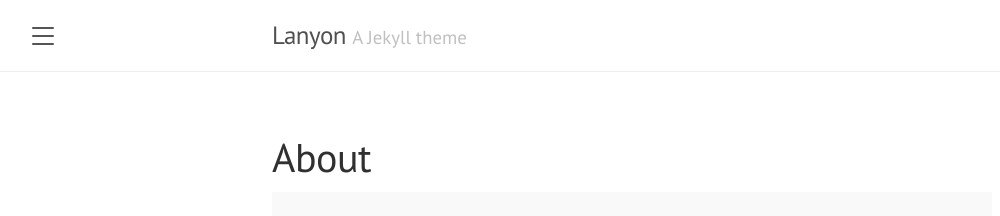
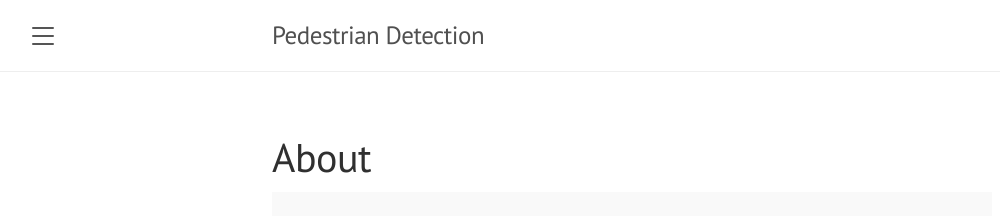
Before and after one commit to RedHoven/pedestrian-detection, a Jekyll site: the page built from lanyon/about.md, in a window 1280 px wide. Shown: the top 216 px of the page, without its empty margins (8-1008 px from the left). Built offline with Jekyll 4.4.1, drawn with Linux system fonts in a browser that asks for light colours.

Commit message:
updated config

```diff
--- a/lanyon/Gemfile
+++ b/lanyon/Gemfile
@@ -1,3 +1,4 @@
 source "https://rubygems.org"
 
 gem "github-pages", "~> 232"
+gem "jekyll-paginate", "~> 2.1"
--- a/lanyon/_config.yml
+++ b/lanyon/_config.yml
@@ -1,17 +1,8 @@
 # Setup
-title:               Lanyon
-tagline:             'A Jekyll theme'
-description:         'A reserved <a href="https://jekyllrb.com" target="_blank">Jekyll</a> theme that places the utmost gravity on content with a hidden drawer. Made by <a href="https://twitter.com/mdo" target="_blank">@mdo</a>.'
-url:                 http://lanyon.getpoole.com
-baseurl:             ''
-paginate:            5
+title:               Pedestrian Detection
+description:         'Pedestrian Detection Blog Post'
+paginate:            1
 permalink:           pretty
-
-# About/contact
-author:
-  name:              Mark Otto
-  url:               https://twitter.com/mdo
-  email:             markdotto@gmail.com
 
 # Gems
 plugins:
@@ -19,4 +10,3 @@
 
 # Custom vars
 version:             1.1.0
-google_analytics_id: #UA-XXXX-Y
```
